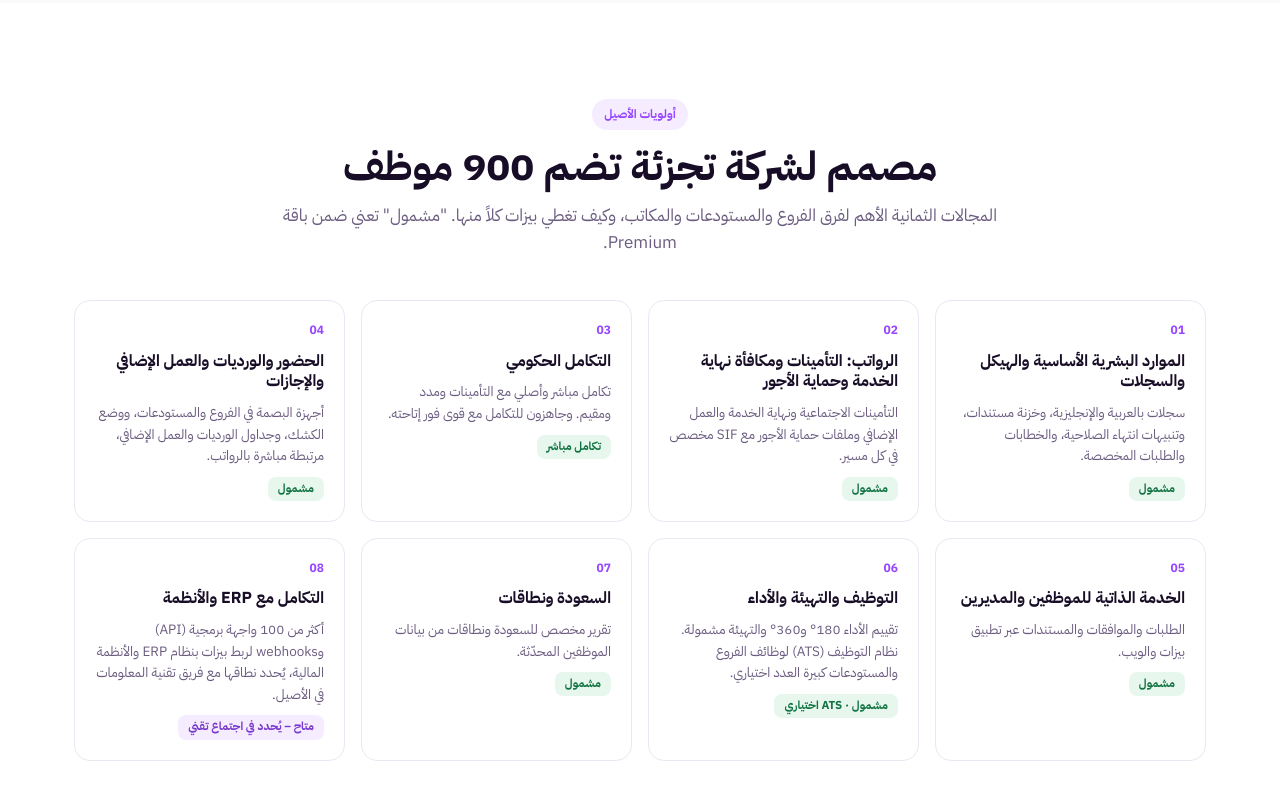
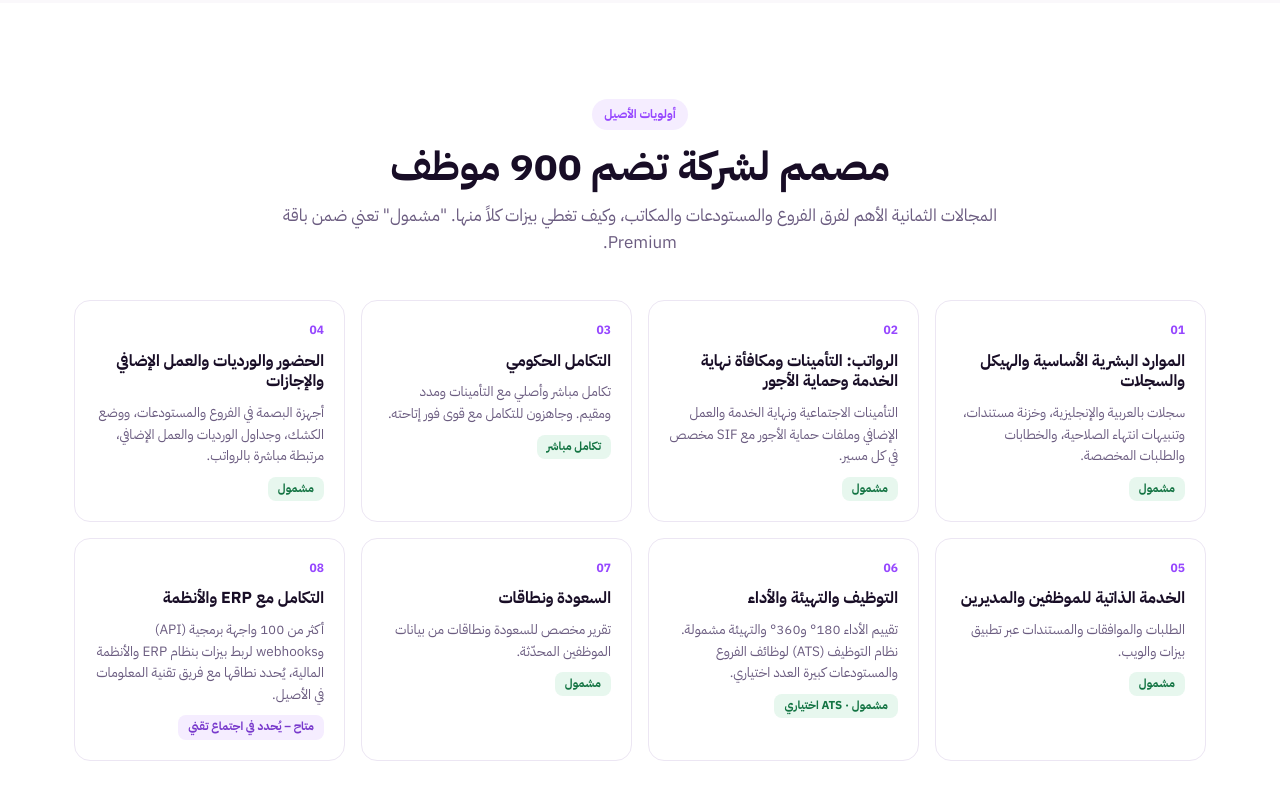
Before and after one commit to yousuf-a11y/BayzatxAlAseel, a plain HTML site: page index.html in a window 1280 px wide. Shown: the part 1858-2658 px from the top of the page. Drawn offline with Linux system fonts and the light colour scheme.

Commit message:
Add files via upload

```diff
--- a/index.html
+++ b/index.html
@@ -406,7 +406,7 @@ h1,h2,h3{line-height:1.35}
   <div class="wrap">
     <div class="center reveal">
       <span class="eyebrow">أولويات الأصيل</span>
-      <h2 class="title">مصمم لشركة تجزئة تضم 900 موظف</h2>
+      <h2 class="title">مصمم لشركة تضم 900 موظف</h2>
       <p class="lead">المجالات الثمانية الأهم لفرق الفروع والمستودعات والمكاتب، وكيف تغطي بيزات كلاً منها. "مشمول" تعني ضمن باقة Premium.</p>
     </div>
     <div class="reqs">
```
